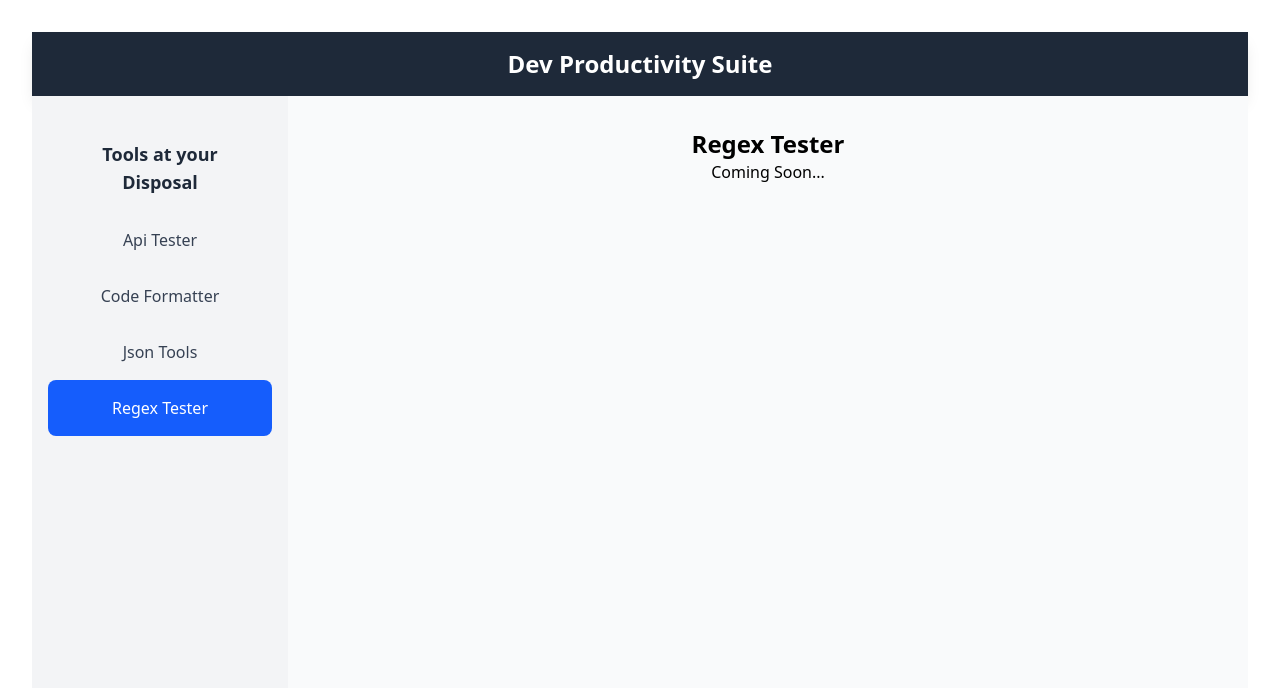
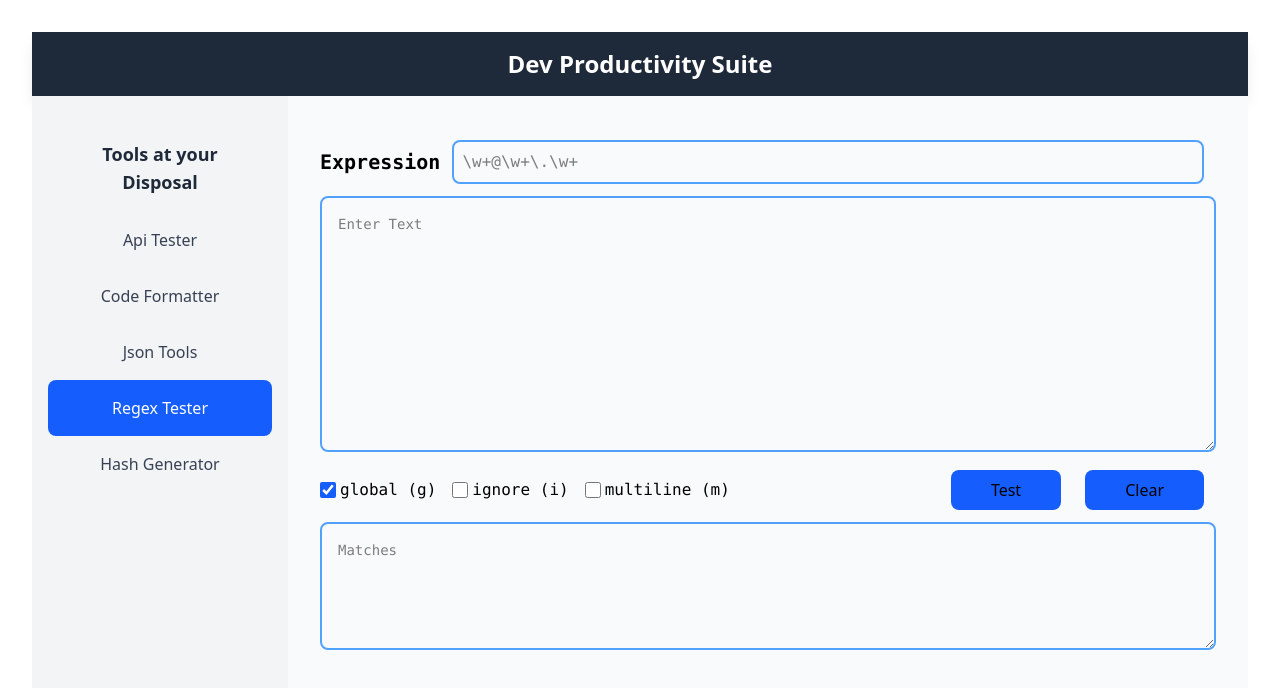
Before and after one commit to Rahul-119/dev-productivity-suite, a React app in the folder frontend/: page /regex-tester in a window 1280 px wide. Shown: the top 688 px of the page. Built offline with nearby package versions, Linux system fonts and the light colour scheme; the HTML template or start-up script is replaced by a standard one.

Commit message:
Added Hash generator/ Worked on Regex Tester

```diff
--- a/frontend/package.json
+++ b/frontend/package.json
@@ -12,6 +12,7 @@
   "dependencies": {
     "@tailwindcss/vite": "^4.1.13",
     "axios": "^1.12.2",
+    "prettier": "^3.6.2",
     "react": "^19.1.1",
     "react-dom": "^19.1.1",
     "react-router-dom": "^7.9.4",
--- a/frontend/src/App.jsx
+++ b/frontend/src/App.jsx
@@ -5,6 +5,7 @@ import JsonTools from "./components/Tools/JsonTools";
 import CodeFormatter from "./components/Tools/CodeFormatter";
 import ApiTester from "./components/Tools/ApiTester";
 import RegexTester from "./components/Tools/RegexTester";
+import HashGenerator from "./components/Tools/HashGenerator";
 import Home from "./pages/Home";
 
 function App() {
@@ -14,9 +15,19 @@ function App() {
 				<Routes>
 					<Route path="/" element={<Home />}></Route>
 					<Route path="/json-tools" element={<JsonTools />}></Route>
-          <Route path="/regex-tester" element={<RegexTester />}></Route>
-          <Route path="/code-formatter" element={<CodeFormatter />}></Route>
+					<Route
+						path="/regex-tester"
+						element={<RegexTester />}
+					></Route>
+					<Route
+						path="/code-formatter"
+						element={<CodeFormatter />}
+					></Route>
 					<Route path="/api-tester" element={<ApiTester />}></Route>
+					<Route
+						path="/hash-generator"
+						element={<HashGenerator />}
+					></Route>
 				</Routes>
 			</Layout>
 		</div>
--- a/frontend/src/components/Layout/Sidebar.jsx
+++ b/frontend/src/components/Layout/Sidebar.jsx
@@ -5,6 +5,7 @@ export default function Sidebar() {
 		{ name: "Code Formatter", path: "/code-formatter" },
 		{ name: "Json Tools", path: "/json-tools" },
 		{ name: "Regex Tester", path: "/regex-tester" },
+		{ name: "Hash Generator", path: "/hash-generator" },
 	];
 	return (
 		<nav className="w-64 h-screen bg-gray-100 p-4">
--- /dev/null
+++ b/frontend/src/components/Tools/HashGenerator.jsx
@@ -0,0 +1,8 @@
+export default function HashGenerator(){
+    return (
+        <div>
+            <h1 className="text-2xl font-bold">Hash Generator</h1>
+            <p>Coming Soon...</p>
+        </div>
+    )
+}
--- a/frontend/src/components/Tools/JsonTools.jsx
+++ b/frontend/src/components/Tools/JsonTools.jsx
@@ -50,7 +50,7 @@ export default function JsonTools() {
   };
 
   return (
-    <div className="p-8">
+    <div className="p-4">
       <div>
         <textarea
           name="input"
@@ -99,6 +99,7 @@ export default function JsonTools() {
         ></textarea>
       </div>
       <div className="flex justify-center gap-4">
+
         <textarea
           name="message"
           id=""
--- a/frontend/src/components/Tools/RegexTester.jsx
+++ b/frontend/src/components/Tools/RegexTester.jsx
@@ -1,8 +1,129 @@
-export default function RegexTester(){
-    return (
+import { useState } from "react";
+export default function RegexTester() {
+  const [pattern, setPattern] = useState("");
+  const [input, setInput] = useState("");
+  const [matches, setMatches] = useState([]);
+  const [error, setError] = useState("");
+  const [flagG, setFlagG] = useState(true);
+  const [flagI, setFlagI] = useState(false);
+  const [flagM, setFlagM] = useState(false);
+
+  const handleClear = () => {
+    setPattern("");
+    setInput("");
+    setError("");
+    setMatches([]);
+  };
+
+  const handleTest = () => {
+    let flags = "";
+    if (flagG) flags += "g";
+    if (flagI) flags += "i";
+    if (flagM) flags += "m";
+    try {
+      const regex = new RegExp(pattern, flags);
+      const results = [...input.matchAll(regex)];
+      const matchTexts = results.map((match) => match[0]);
+      setMatches(matchTexts);
+      setError("");
+    } catch (error) {
+      setError("Invalid Regex Pattern : " + error.message);
+      setMatches([]);
+    }
+  };
+  return (
+    <div>
+      <div className="flex items-center">
+        <label htmlFor="pattern" className="font-mono font-bold text-xl">
+          Expression
+        </label>
+        <input
+          type="text"
+          id="pattern"
+          name="pattern"
+          placeholder="\w+@\w+\.\w+"
+          className="p-2 rounded-lg m-3 flex-1 border-2 border-blue-400 font-mono"
+          value={pattern}
+          onChange={(e) => setPattern(e.target.value)}
+        />
+      </div>
+
+      <div>
+        <textarea
+          name="input"
+          id=""
+          placeholder="Enter Text"
+          className="w-full h-64 rounded-lg border-2 border-blue-400 text-sm font-mono p-4"
+          value={input}
+          onChange={(e) => setInput(e.target.value)}
+        ></textarea>
+      </div>
+
+      <div className="flex justify-between items-center">
+        <div className="flex items-center gap-4">
+          <div className="flex items-center gap-1">
+            <input
+              type="checkbox"
+              name=""
+              id="global"
+              className="w-4 h-4 accent-blue-600"
+              checked={flagG}
+              onChange={(e) => setFlagG(e.target.checked)}
+            />
+            <label htmlFor="global" className="font-mono">
+              global (g)
+            </label>
+          </div>
+          <div className="flex items-center gap-1 ">
+            <input
+              type="checkbox"
+              name=""
+              id="insensitive"
+              className="w-4 h-4 accent-blue-600"
+              checked={flagI}
+              onChange={(e) => setFlagI(e.target.checked)}
+            />
+            <label htmlFor="insensitive" className="font-mono">ignore (i)</label>
+          </div>
+          <div className="flex items-center gap-1 ">
+            <input
+              type="checkbox"
+              name=""
+              id="multi"
+              className="w-4 h-4 accent-blue-600"
+              checked={flagM}
+              onChange={(e) => setFlagM(e.target.checked)}
+            />
+            <label htmlFor="multi" className="font-mono">multiline (m)</label>
+          </div>
+        </div>
+
         <div>
-            <h1 className="text-2xl font-bold">Regex Tester</h1>
-            <p>Coming Soon...</p>
+          <button
+            className="px-10 py-2 m-3 rounded-lg bg-blue-600  hover:text-white hover transition-transform hover:scale-105 active:scale-95"
+            onClick={handleTest}
+          >
+            Test
+          </button>
+          <button
+            className="px-10 py-2 m-3 rounded-lg bg-blue-600  hover:text-white hover transition-transform hover:scale-105 active:scale-95"
+            onClick={handleClear}
+          >
+            Clear
+          </button>
         </div>
-    )
+      </div>
+
+      <div>
+        <textarea
+          name="matches"
+          id=""
+          placeholder="Matches"
+          readOnly
+          className="w-full h-32 rounded-lg border-2 border-blue-400 text-sm font-mono p-4 "
+          value={matches.join("\n")}
+        ></textarea>
+      </div>
+    </div>
+  );
 }
```
Also changed, not shown: 1 other file (tests, documents, lock files or other folders). Lines whose indentation alone changed are shown as unchanged.
